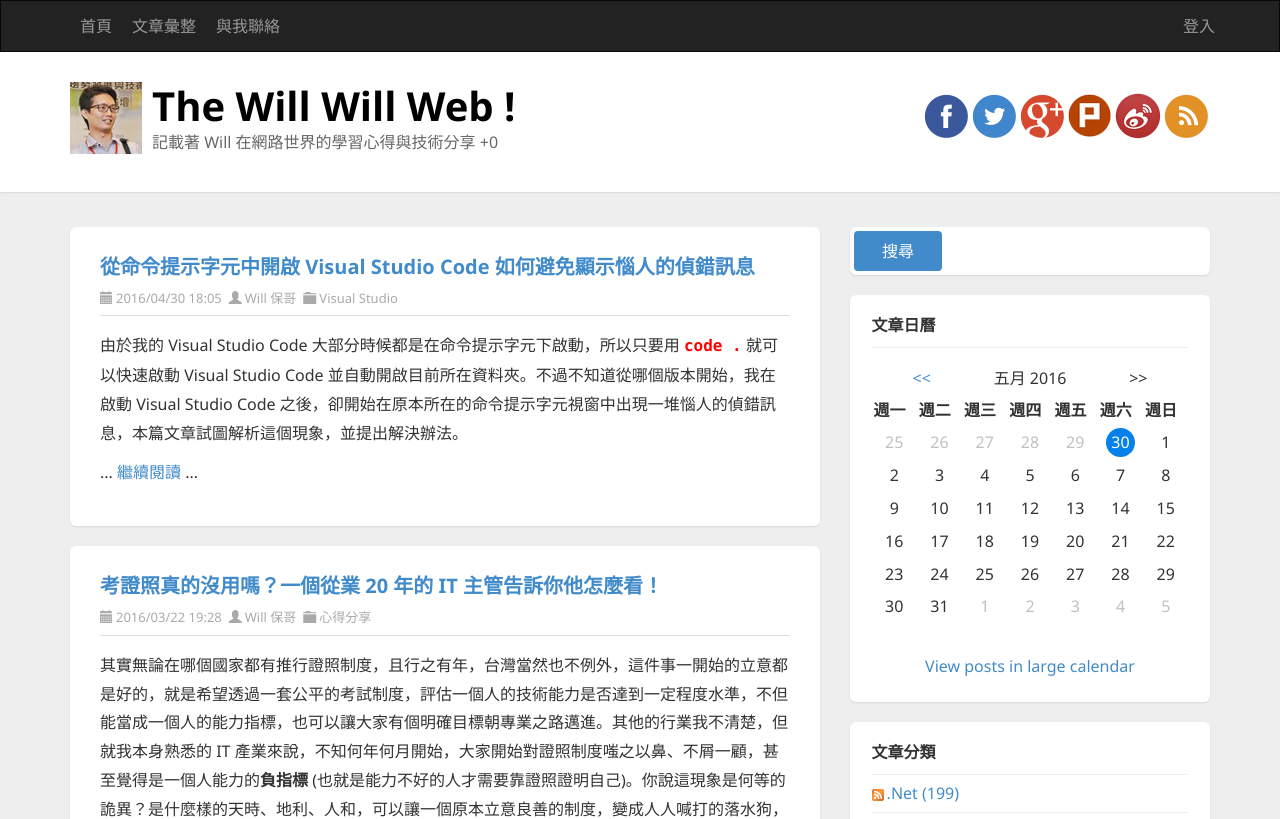
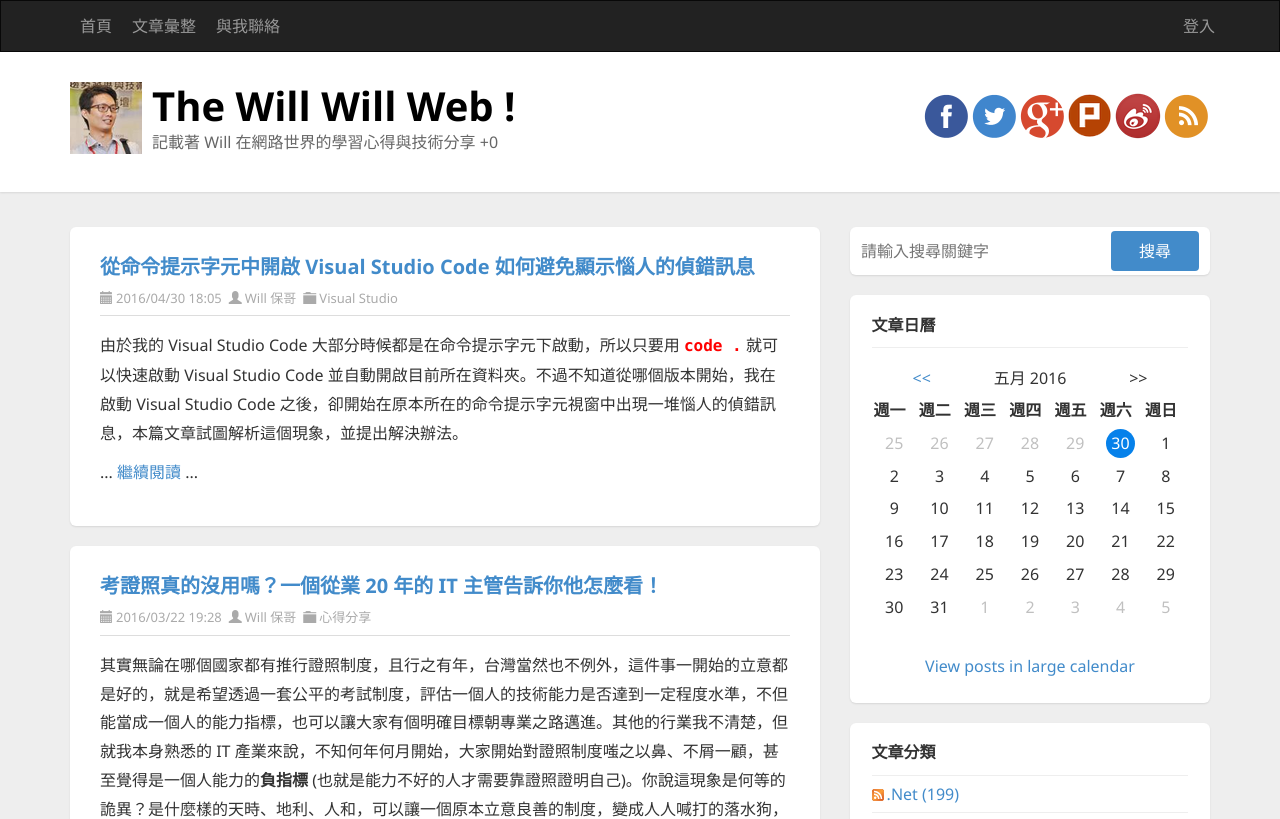
Before and after one commit to doggy8088/demo0820, an Angular app: page / in a window 1280 px wide. Shown: the top 819 px of the page. Built offline with nearby package versions, Linux system fonts and the light colour scheme.

Commit message:
07 練習 Angular 2 資料繫結：雙向繫結

```diff
--- a/src/app/app.component.html
+++ b/src/app/app.component.html
@@ -76,10 +76,13 @@
         <div class="widget search">
           <div class="widget-content">
               <div id="searchbox">
-                <label style="display:none">Search
-                    <input type="text" placeholder="請輸入搜尋關鍵字" accesskey="s">
-      </label>
+                <input type="text"
+
+                  [(ngModel)]="keyword"
+
+                  placeholder="請輸入搜尋關鍵字" accesskey="s">
                 <input type="button" value="搜尋" id="searchbutton">
+                {{keyword}}
               </div>
           </div>
         </div>
--- a/src/app/app.component.ts
+++ b/src/app/app.component.ts
@@ -6,5 +6,5 @@ import { Component } from '@angular/core';
   styleUrls: ['app.component.css']
 })
 export class AppComponent {
-  title = 'app works!';
+  keyword = '';
 }
```
